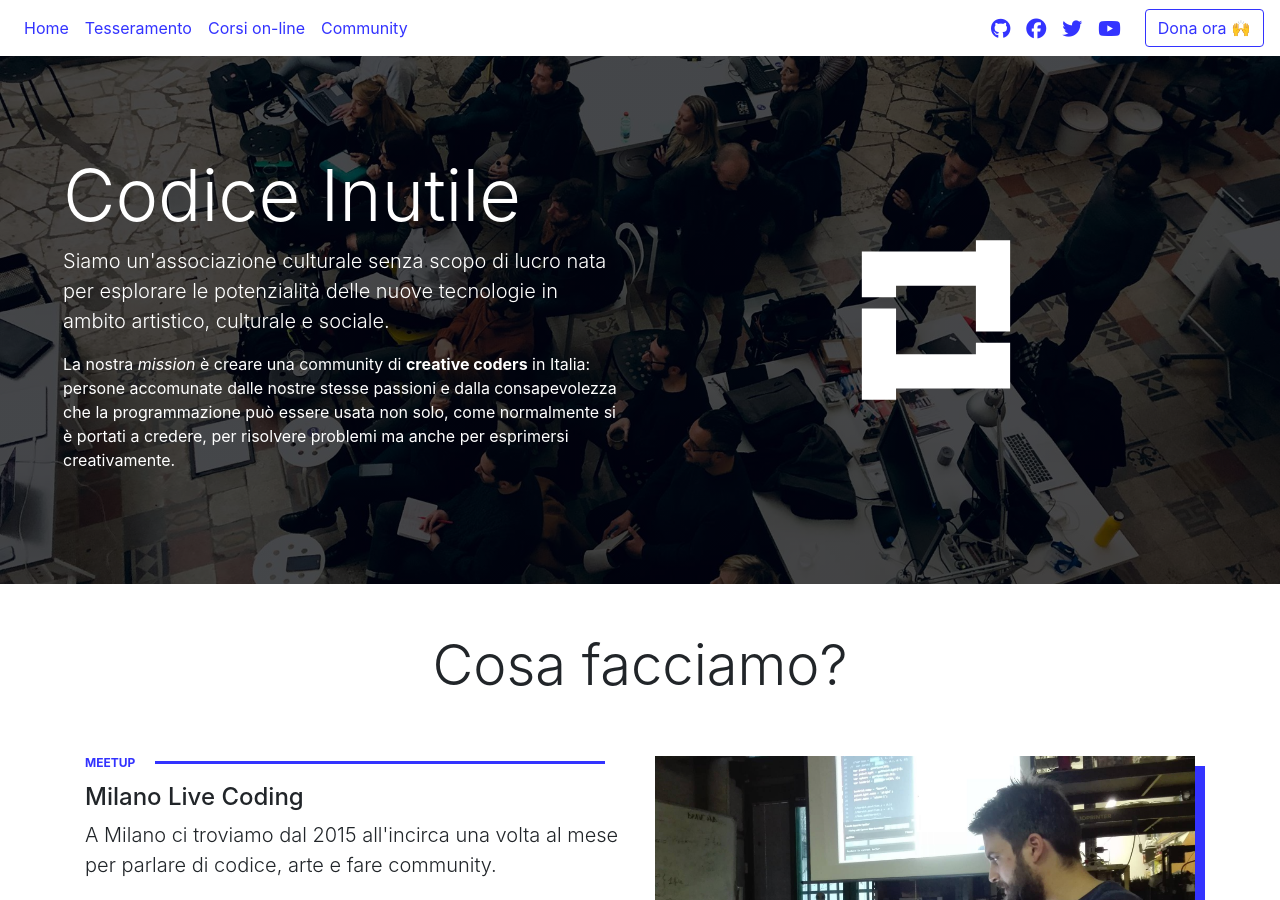
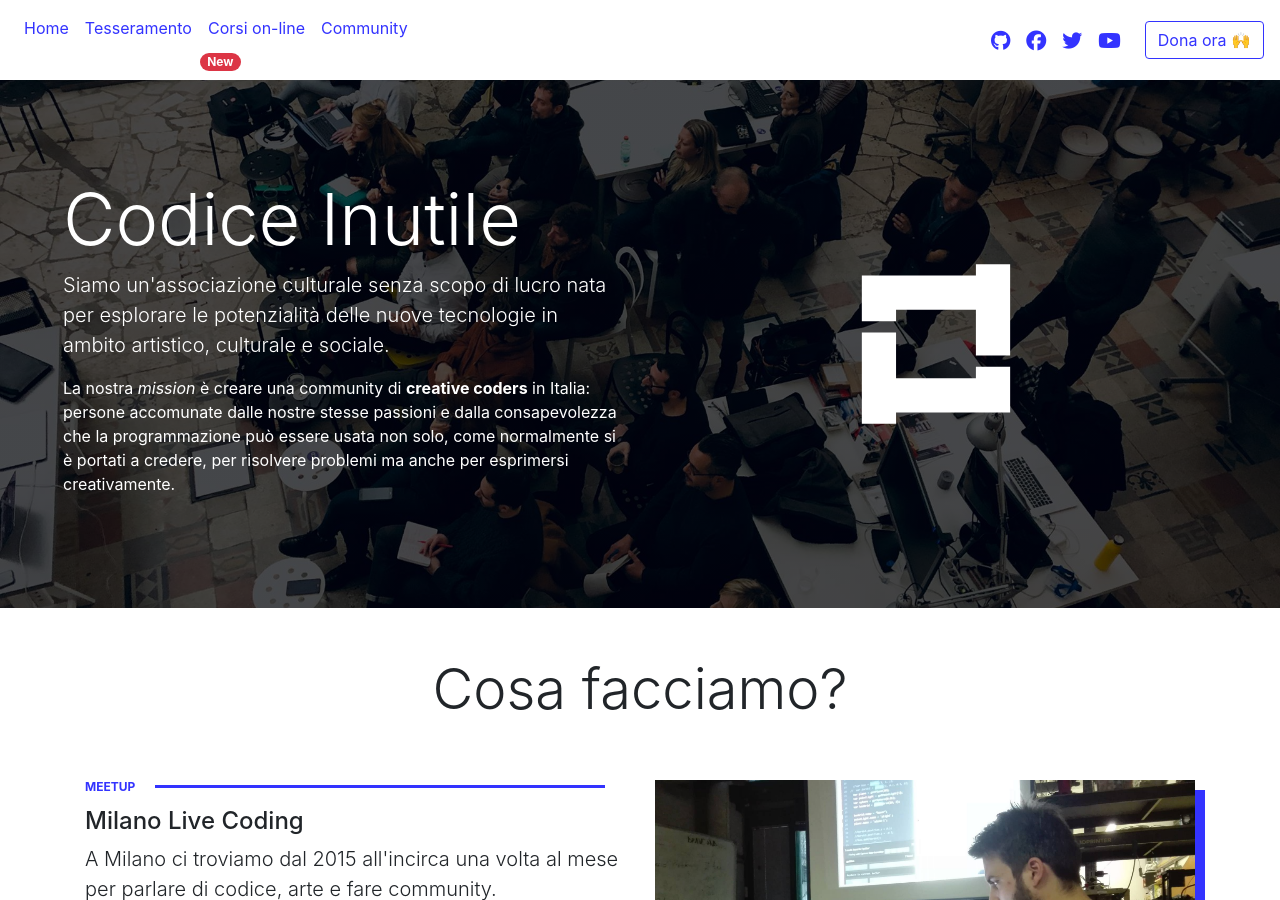
Before and after one commit to codiceinutile/codiceinutile.org, a Jekyll site: the page built from index.md, in a window 1280 px wide and 900 px high. Built offline with Jekyll 4.4.1, drawn with Linux system fonts in a browser that asks for light colours; nearby versions of some CDN libraries.

Commit message:
Add badge

```diff
--- a/_includes/header.html
+++ b/_includes/header.html
@@ -19,7 +19,7 @@
         <a class="nav-link" href="/tesseramento">Tesseramento</a>
       </li>
       <li class="nav-item">
-        <a class="nav-link" href="https://codiceinutile.thinkific.com/?utm_source=website&utm_medium=header&utm_campaign=launch" target="_blank">Corsi on-line</a>
+        <a class="nav-link" href="https://codiceinutile.thinkific.com/?utm_source=website&utm_medium=header&utm_campaign=launch" target="_blank">Corsi on-line</a> <span class="badge badge-pill badge-danger">New</span>
       </li>
       <li class="nav-item">
         <a class="nav-link" href="/community">Community</a>
```
